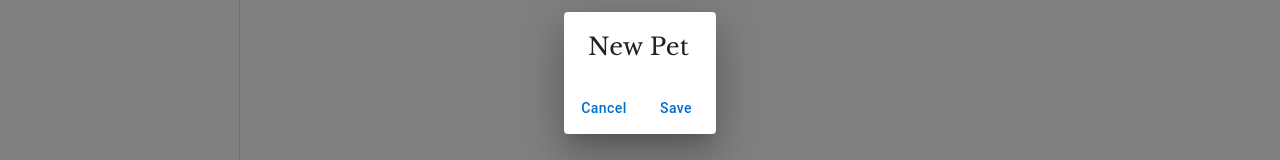
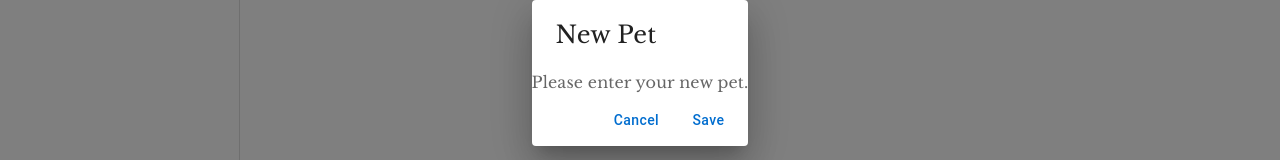
Before and after one commit to mhiratsuka/healthapp, a React (Vite) app in the folder frontend/app/: page /pets in a window 1280 px wide. Both pictures are taken after a click on the button "+ Add new pet". Shown: the part 327-487 px from the top of the page. Built offline with nearby package versions, Linux system fonts and the light colour scheme; no server answers.

Commit message:
Added Dialog text

```diff
--- a/frontend/app/src/pages/Pets/AddPetForm.tsx
+++ b/frontend/app/src/pages/Pets/AddPetForm.tsx
@@ -1,4 +1,4 @@
-import { DialogActions, Button } from '@mui/material'
+import { DialogActions, Button, DialogContentText } from '@mui/material'
 import Dialog from '@mui/material/Dialog'
 import DialogTitle from '@mui/material/DialogTitle'
 import { FC } from 'react'
@@ -11,6 +11,7 @@ export const AddPetForm: FC<{
   return (
     <Dialog open={isOpen} onClose={onClose}>
       <DialogTitle>New Pet</DialogTitle>
+      <DialogContentText>Please enter your new pet.</DialogContentText>
       <DialogActions>
         <Button onClick={onClose}>Cancel</Button>
         <Button onClick={onClose}>Save</Button>
```
